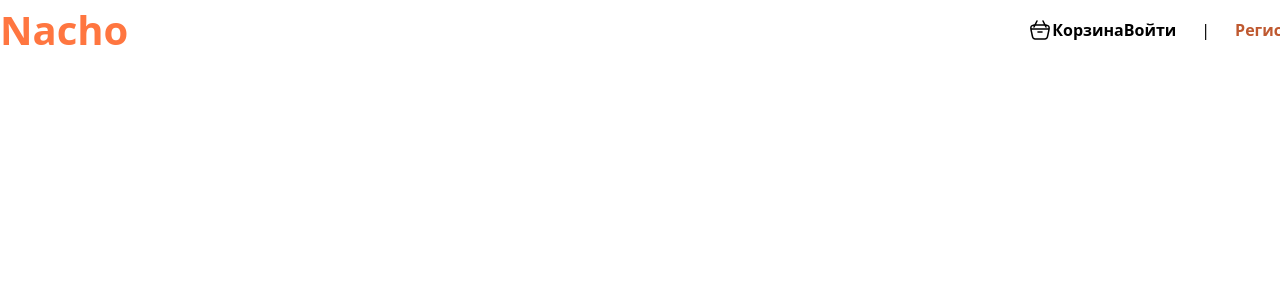
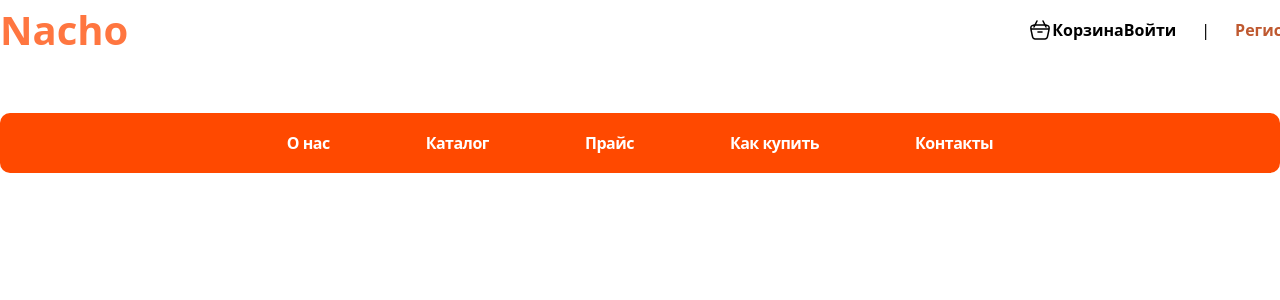
Before and after one commit to flakozzZ/e-commerce, a React (Vite) app: page / in a window 1280 px wide. Shown: the top 300 px of the page. Built offline with nearby package versions, Linux system fonts and the light colour scheme; a web font is replaced by a local one.

Commit message:
feat: nav

```diff
--- a/package.json
+++ b/package.json
@@ -14,7 +14,7 @@
     "classnames": "^2.5.1",
     "react": "^18.3.1",
     "react-dom": "^18.3.1",
-    "react-infinite-scroller": "^1.2.6",
+    "react-responsive-carousel": "^3.2.23",
     "react-router-dom": "^7.0.0"
   },
   "devDependencies": {
--- a/src/app/layout/default.tsx
+++ b/src/app/layout/default.tsx
@@ -1,4 +1,6 @@
 import React, {ReactNode} from 'react';
+import Header from "@/widgets/Header";
+import Nav from "@/widgets/Nav/Nav.tsx";
 
 
 interface LayoutProps {
@@ -8,6 +10,10 @@ interface LayoutProps {
 const DefaultLayout: React.FC<LayoutProps> = ({children}) => {
     return (
         <div className='w-full max-w-[1440px] mx-auto'>
+            <Header />
+            <div className={'mt-[53px]'}>
+                <Nav/>
+            </div>
             {children}
         </div>
     );
--- a/src/main.tsx
+++ b/src/main.tsx
@@ -2,6 +2,7 @@ import { createRoot } from 'react-dom/client'
 import App from "@/app/App.tsx";
 import '@/app/index.scss'
 import {BrowserRouter} from "react-router-dom";
+
 
 createRoot(document.getElementById('root')!).render(
     <BrowserRouter>
--- a/src/pages/home/index.tsx
+++ b/src/pages/home/index.tsx
@@ -1,26 +1,7 @@
-import Basket from "@/shared/assets/icons/basket";
 
 const Home = () => {
     return (
         <div>
-            <div className="flex items-center justify-between">
-                <div className="text-[40px] text-[#FF7640] font-bold">Nacho</div>
-                <div>
-                    <div>
-
-                    </div>
-                </div>
-                <div className="flex items-center justify-between pl-[900px]">
-                    <Basket/>
-                    <div className="text-[16px] font-bold">Корзина</div>
-                </div>
-                <div className="flex items-center justify-between gap-[25px]">
-                    <div className="text-[16px] font-bold">Войти</div>
-                    <div>|</div>
-                    <div className="text-[16px] text-[#BF5930] font-semibold" >Регистрация</div>
-                </div>
-
-            </div>
         </div>
     );
 };
--- a/src/widgets/catalog/CatalogCard.tsx
+++ b/src/widgets/Catalog/CatalogCard.tsx
@@ -1,4 +1,5 @@
-import React from 'react';
+
+
 
 const CatalogCard = () => {
     return (
--- /dev/null
+++ b/src/widgets/Header/index.tsx
@@ -0,0 +1,30 @@
+import React from 'react';
+import Basket from "@/shared/assets/icons/basket.tsx";
+
+const Index = () => {
+    return (
+        <React.Fragment>
+            <div className="flex items-center justify-between">
+                <div className="text-[40px] text-[#FF7640] font-bold">Nacho</div>
+                <div>
+                    <div>
+
+                    </div>
+                </div>
+                <div className="flex items-center justify-between pl-[900px]">
+                    <Basket/>
+                    <div className="text-[16px] font-bold">Корзина</div>
+                </div>
+                <div className="flex items-center justify-between gap-[25px]">
+                    <div className="text-[16px] font-bold">Войти</div>
+                    <div>|</div>
+                    <div className="text-[16px] text-[#BF5930] font-semibold">Регистрация</div>
+                </div>
+
+            </div>
+
+        </React.Fragment>
+    );
+};
+
+export default Index;
--- /dev/null
+++ b/src/widgets/Nav/Nav.tsx
@@ -0,0 +1,22 @@
+import React from 'react';
+import {Link} from "react-router-dom";
+
+
+
+const Nav = () => {
+    return (
+        <React.Fragment>
+            <div className={'max-w-[1440px] mx-auto h-[60px] bg-[#FF4900] rounded-[10px] flex justify-center items-center'}>
+                <div className={'flex justify-center items-center text-center gap-24 font-bold text-white tracking-[-0.5px] leading-[14px]'}>
+                    <Link to="/">О нас</Link>
+                    <Link to="/">Каталог</Link>
+                    <Link to="/">Прайс</Link>
+                    <Link to="/">Как купить</Link>
+                    <Link to="/">Контакты</Link>
+                </div>
+            </div>
+        </React.Fragment>
+    );
+};
+
+export default Nav;
```
Also changed, not shown: 1 other file (tests, documents, lock files or other folders).
